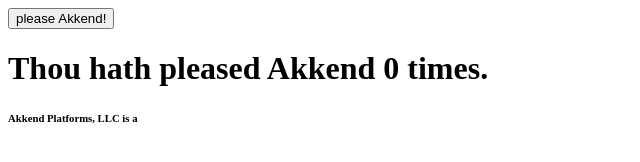
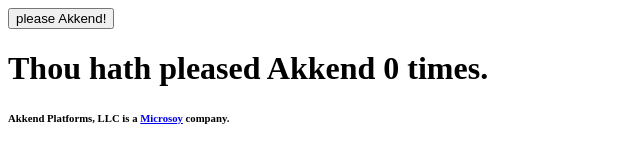
Before and after one commit to wringit/akkend, a plain HTML site: page index.html in a window 1280 px wide. Shown: the full height of the page, 0-640 px from the left. Drawn offline with nearby package versions, Linux system fonts and the light colour scheme.

Commit message:
Update index.html

```diff
--- a/index.html
+++ b/index.html
@@ -6,7 +6,7 @@
   <body>
     <input type='button' value='please Akkend!' id='akkend' onclick='$("akkends").html = `Thou hath pleased Akkend ${akkend} times.`;akkend++'>
     <h1 id='akkends'>Thou hath pleased Akkend 0 times.</h1>
-    <h6>Akkend Platforms, LLC is a <a href='https://microsoy.org>Microsoy</a> company.</h6>
+    <h6>Akkend Platforms, LLC is a <a href='https://microsoy.org'>Microsoy</a> company.</h6>
     <script src="https://code.jquery.com/jquery-3.6.0.min.js" integrity="sha256-/xUj+3OJU5yExlq6GSYGSHk7tPXikynS7ogEvDej/m4=" crossorigin="anonymous"></script>
     <script>
       let akkend = 0;
```
